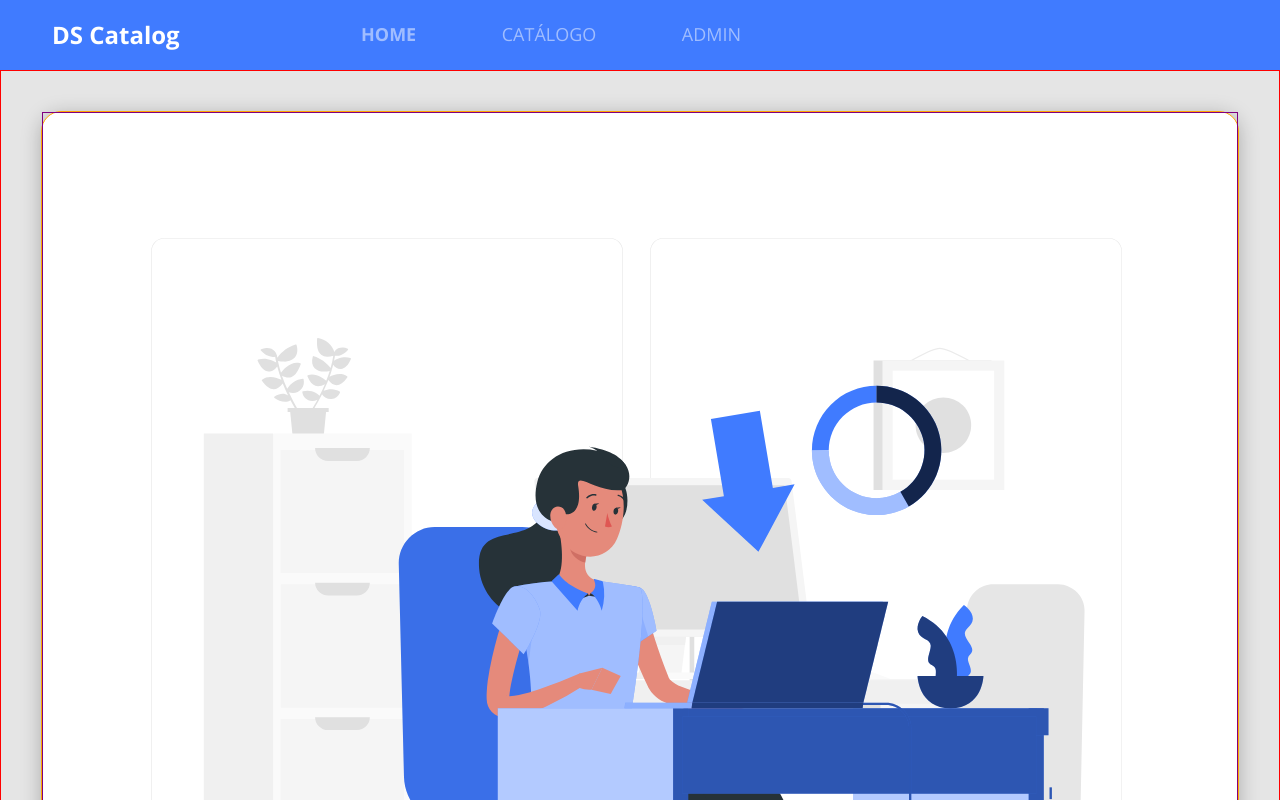
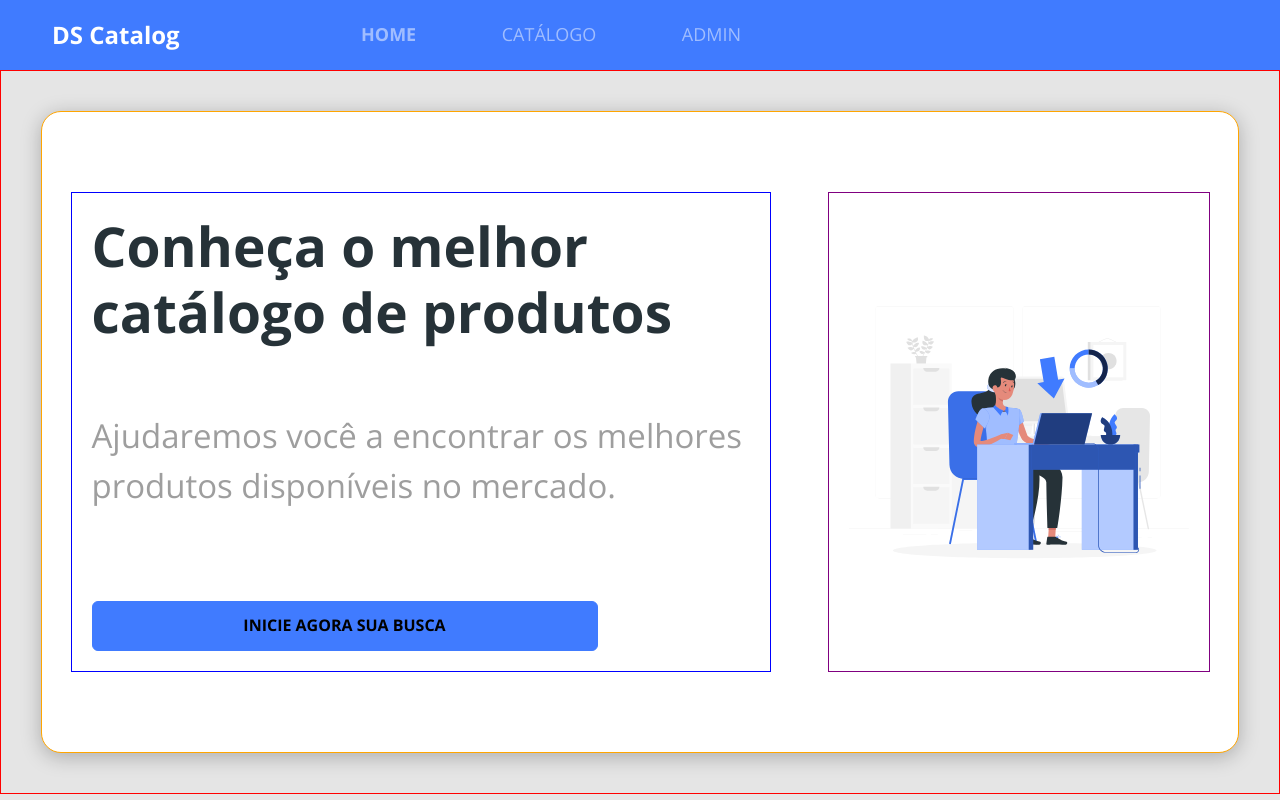
Before and after one commit to Pedro-lms/ds-catalog-front, a React (Create React App) app: page / in a window 1280 px wide. Shown: the top 800 px of the page. Built offline with nearby package versions, Linux system fonts and the light colour scheme.

Commit message:
home stylezing finished

```diff
--- a/src/pages/Home/styles.css
+++ b/src/pages/Home/styles.css
@@ -98,3 +98,34 @@
     margin-bottom: 50px;
   }
 }
+
+@media(min-width:1200px){
+  .home-card{
+    flex-direction: row;
+    justify-content: space-around;
+    padding: calc(((85vh - 480px)/2) - 20px) 0;
+  }
+  .home-content-container{
+    height: 480px;
+    width: 700px;
+    align-items: flex-start;
+    text-align: left;
+    align-content: space-between;
+    flex-flow: wrap;
+    padding: 20px;
+  }
+  .home-image-container{
+    display: flex;
+    align-items: center;
+    padding: 20px;
+  }
+  .home-image-container svg {
+    width: 100%;
+  }
+}
+
+@media (min-width: 1400) {
+  .home-image-container svg {
+    width: 480px;
+  }
+}
```
